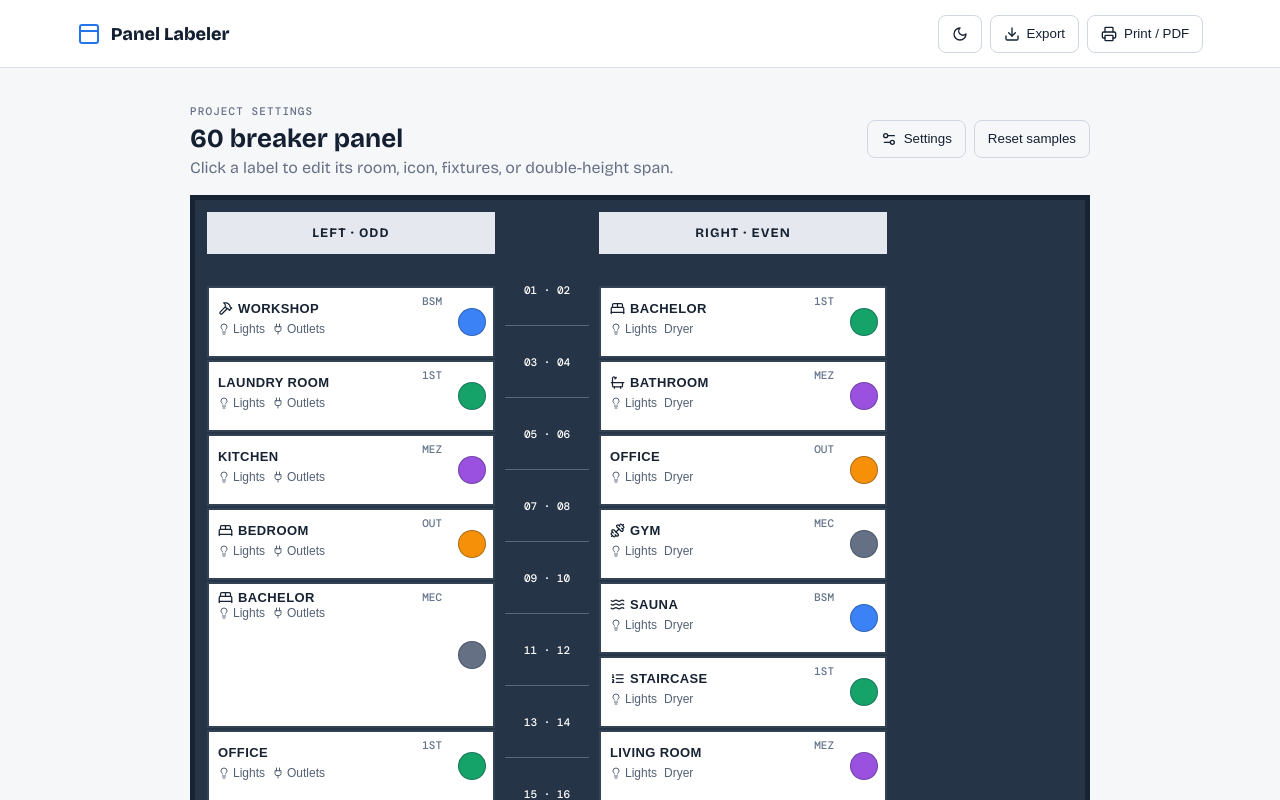
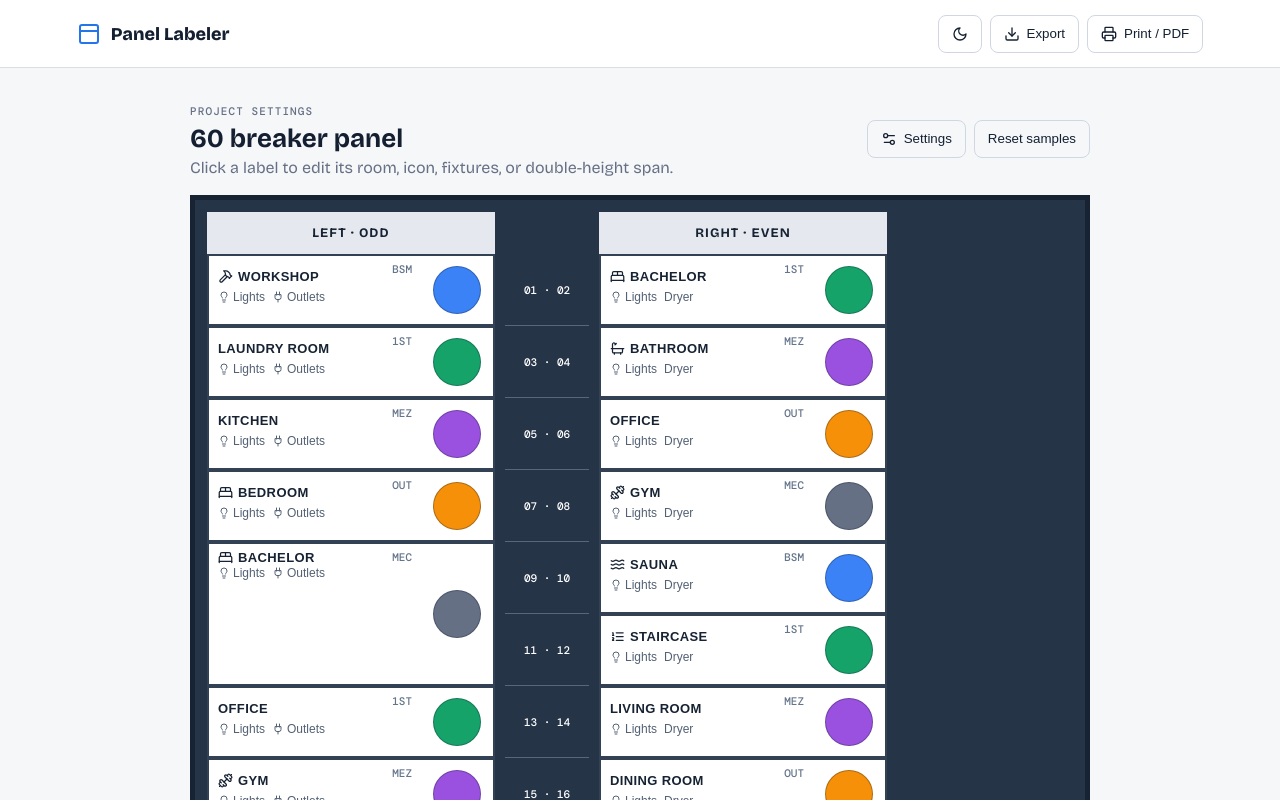
Before and after one commit to fdgtalk/Panel-Labeler, a React (Vite) app: page / in a window 1280 px wide. Shown: the top 800 px of the page. Built offline with nearby package versions, Linux system fonts and the light colour scheme.

Commit message:
Fix precise breaker row alignment

```diff
--- a/src/components/IconPicker.jsx
+++ b/src/components/IconPicker.jsx
@@ -4,4 +4,4 @@ import { useMemo, useState } from 'react'
 
 const names=Object.keys(Icons).filter(x=>/^[A-Z]/.test(x)&&typeof Icons[x]==='object').slice(0,500)
 export function IconPicker({ value='auto', autoIcon, onChange }) { const [open,setOpen]=useState(false),[query,setQuery]=useState('');const list=useMemo(()=>names.filter(x=>x.toLowerCase().includes(query.toLowerCase())).slice(0,80),[query]);const Picked=value==='auto'?(Icons[autoIcon]||Sparkles):value==='none'?X:Icons[value]||Sparkles
- return <div className="icon-picker"><button type="button" className="icon-trigger" onClick={()=>setOpen(!open)}><Picked/> {value==='auto'?'Auto':value==='none'?'None':value}</button>{open&&<div className="icon-popover"><input autoFocus placeholder="Search icons…" value={query} onChange={e=>setQuery(e.target.value)}/><div className="icon-actions"><button type="button" onClick={()=>{onChange('auto');setOpen(false)}}>Auto</button><button type="button" onClick={()=>{onChange('none');setOpen(false)}}>No icon</button></div><div className="icon-grid">{list.map(name=>{const I=Icons[name];return <button type="button" title={name} key={name} onClick={()=>{onChange(name);setOpen(false)}}><I/><small>{name}</small></button>})}</div></div>}</div> }
+ return <div className="icon-picker"><button type="button" title={value} className="icon-trigger" onClick={()=>setOpen(!open)}><Picked/></button>{open&&<div className="icon-popover"><input autoFocus placeholder="Search icons…" value={query} onChange={e=>setQuery(e.target.value)}/><div className="icon-actions"><button type="button" onClick={()=>{onChange('auto');setOpen(false)}}>Auto</button><button type="button" onClick={()=>{onChange('none');setOpen(false)}}>No icon</button></div><div className="icon-grid">{list.map(name=>{const I=Icons[name];return <button type="button" title={name} key={name} onClick={()=>{onChange(name);setOpen(false)}}><I/></button>})}</div></div>}</div> }
--- a/src/overrides.css
+++ b/src/overrides.css
@@ -2,3 +2,5 @@
 .panel{grid-template-columns:minmax(280px,var(--label-w)) 84px minmax(280px,var(--label-w))}.rail{grid-auto-rows:var(--row-h)}.numbers{grid-auto-rows:var(--row-h);padding-top:42px}.rail h3{height:42px}.label{min-height:0}.no-dots .label i{background:transparent!important}.settings>div:last-child{display:flex;gap:8px}.settings-card{max-width:900px;margin:0 auto 18px;display:grid;grid-template-columns:repeat(4,1fr);gap:10px;padding:14px;border:1px solid #d8dee8;border-radius:10px;background:#fff}.settings-card label{display:grid;gap:5px;font-size:12px;font-weight:700}.settings-card input{border:1px solid #b8c3d2;border-radius:6px;padding:8px;font:14px inherit}.settings-card input[type=checkbox]{width:18px;height:18px}.room-palette{display:flex;flex-wrap:wrap;gap:4px;max-height:108px;overflow:auto;margin-top:5px}.room-palette button{border:1px solid #d8dee8;background:#fff;border-radius:5px;padding:4px 6px;font:11px inherit;cursor:pointer}.room-palette button.selected{background:#e8f1ff;border-color:#1667d9;color:#145dbe}@media(max-width:700px){.settings-card{grid-template-columns:1fr 1fr}.panel{grid-template-columns:var(--label-w) 60px var(--label-w)}}
 .smart-input,.icon-picker{position:relative}.suggestions,.icon-popover{position:absolute;z-index:20;top:100%;left:0;right:0;background:#fff;border:1px solid #cbd5e1;border-radius:8px;box-shadow:0 12px 24px #0f172a22;padding:6px}.suggestions button{display:block;width:100%;border:0;background:none;text-align:left;padding:7px;border-radius:5px}.suggestions button:hover{background:#eff6ff}.icon-trigger{width:100%;display:flex;gap:7px;align-items:center;border:1px solid #b8c3d2;background:#fff;border-radius:7px;padding:9px;text-transform:capitalize}.icon-trigger svg{width:16px}.icon-popover{width:300px}.icon-actions{display:flex;gap:5px;margin:6px 0}.icon-actions button{border:1px solid #d8dee8;background:#fff;border-radius:5px;padding:5px}.icon-grid{display:grid;grid-template-columns:repeat(5,1fr);max-height:230px;overflow:auto}.icon-grid button{display:grid;place-items:center;gap:3px;border:0;background:none;padding:6px}.icon-grid svg{width:18px}.icon-grid small{font-size:7px;max-width:48px;overflow:hidden;text-overflow:ellipsis;white-space:nowrap}
 .fixture-rows{display:grid;gap:7px}.fixture-rows>div{display:grid;grid-template-columns:1fr 130px;gap:8px}.label-main span{display:flex;gap:7px}.label-main em{display:inline-flex;align-items:center;gap:3px;font-style:normal}.label-main em svg{width:12px;height:12px;flex:0 0 auto}
+.panel{--dot-w:.75in}.rail{grid-template-rows:42px repeat(30,var(--row-h));grid-auto-rows:unset}.numbers{grid-template-rows:repeat(30,var(--row-h));grid-auto-rows:unset}.label{grid-template-columns:1fr var(--dot-w)}.label i{width:.5in;height:.5in}.icon-trigger{width:40px;justify-content:center;padding:9px}.icon-grid{grid-template-columns:repeat(6,1fr)}
+.rail{gap:0}.label{height:100%;box-sizing:border-box}.numbers span{height:100%;box-sizing:border-box}
```
